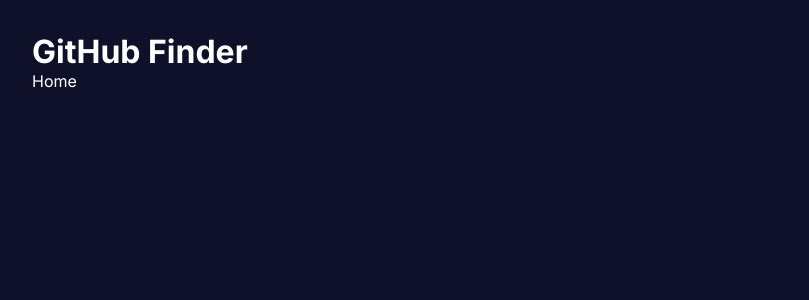
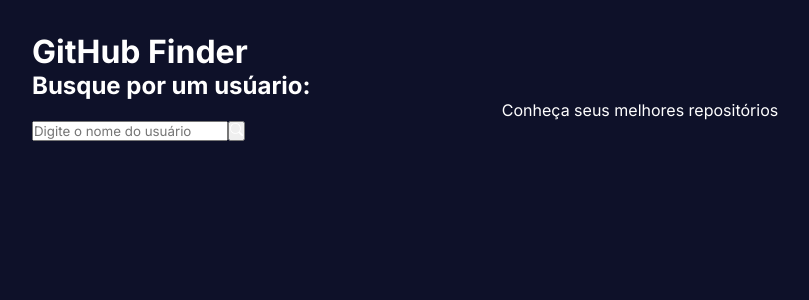
Before and after one commit to iagomoraisn/GitHubFinder, a React (Vite) app in the folder githubFinder/: page / in a window 1280 px wide. Shown: the top 300 px of the page, without its empty margins (0-809 px from the left). Built offline with nearby package versions, Linux system fonts and the light colour scheme.

Commit message:
reactIcons

```diff
--- a/githubFinder/package.json
+++ b/githubFinder/package.json
@@ -12,6 +12,7 @@
   "dependencies": {
     "react": "^18.2.0",
     "react-dom": "^18.2.0",
+    "react-icons": "^4.12.0",
     "react-router-dom": "^6.20.1"
   },
   "devDependencies": {
--- /dev/null
+++ b/githubFinder/src/components/Search.tsx
@@ -0,0 +1,18 @@
+import { BsSearch } from "react-icons/bs";
+
+const Search = () => {
+    return (
+        <div>
+            <h2>Busque por um usúario:</h2>
+            <p>Conheça seus melhores repositórios</p>
+        <div>
+        <input type="text" placeholder="Digite o nome do usuário" />
+        <button>
+            <BsSearch />
+        </button>
+        </div>
+        </div>
+    );
+};
+
+export default Search
--- a/githubFinder/src/routes/Home.tsx
+++ b/githubFinder/src/routes/Home.tsx
@@ -1,7 +1,9 @@
-import react from "react"
+import Search from "../components/Search";
 
 const Home = () => {
-    return <div>Home</div>;
+    return <div>
+        <Search />
+    </div>;
 };
 
 export default Home;
```
Also changed, not shown: 1 other file (tests, documents, lock files or other folders).
